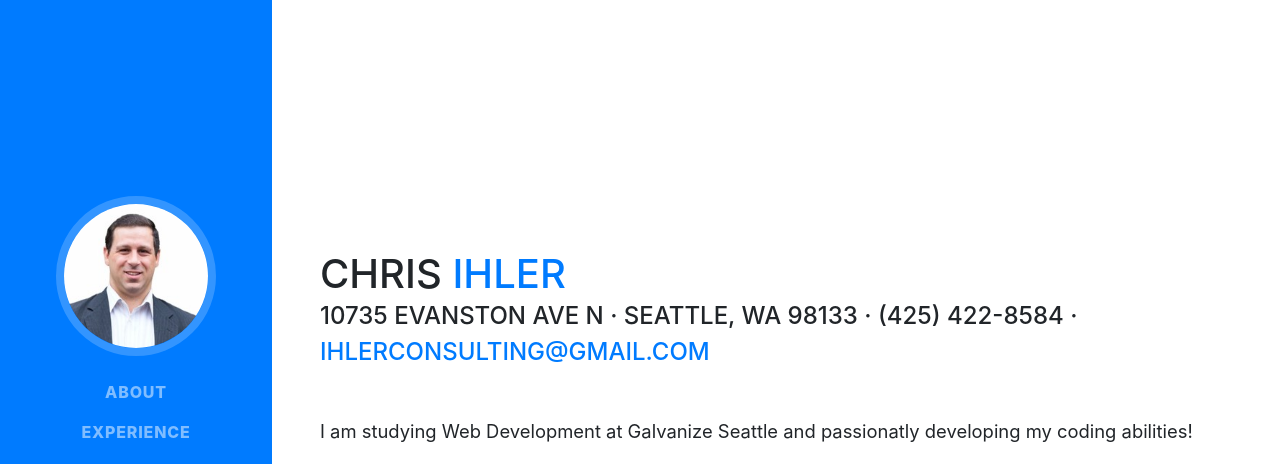
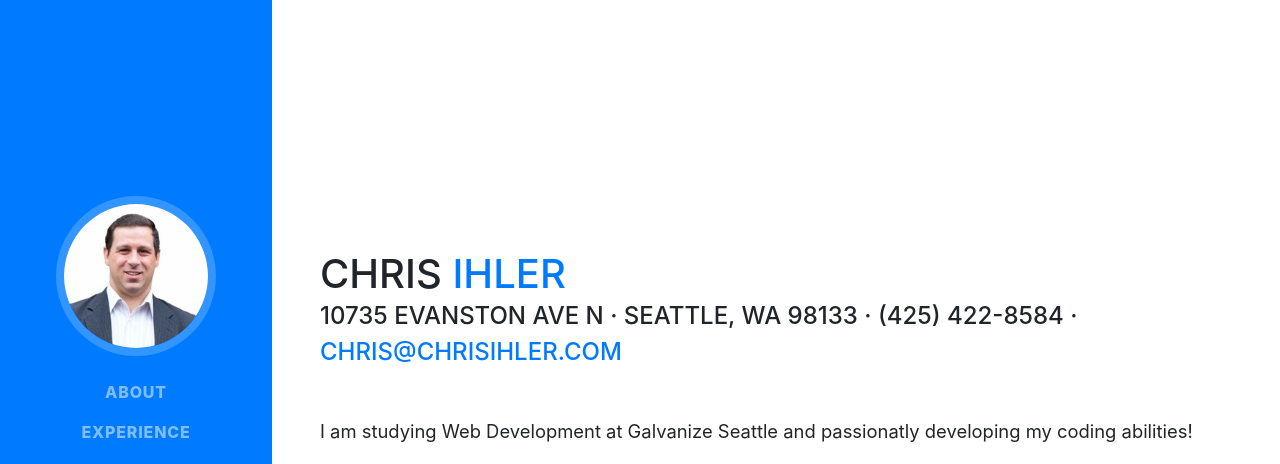
Before and after one commit to ChrisIhler/personal-website, a website with bundled scripts: page startbootstrap-resume-gh-pages/index.html in a window 1280 px wide. Shown: the top 464 px of the page. Built offline with nearby package versions, Linux system fonts and the light colour scheme; a web font is replaced by a local one.

Commit message:
email update

```diff
--- a/startbootstrap-resume-gh-pages/index.html
+++ b/startbootstrap-resume-gh-pages/index.html
@@ -67,7 +67,7 @@
             <span class="text-primary">Ihler</span>
           </h1>
           <div class="subheading mb-5">10735 Evanston Ave N · Seattle, WA 98133 · (425) 422-8584 ·
-            <a href="mailto:ihlerconsulting.com">ihlerconsulting@gmail.com</a>
+            <a href="mailto:Chris@ChrisIhler.com">Chris@ChrisIhler.com</a>
           </div>
           <p class="lead mb-5">I am studying Web Development at Galvanize Seattle and passionatly developing my coding abilities!</p>
           <div class="social-icons">
```
Also changed, not shown: startbootstrap-resume-gh-pages/.travis.yml (added), 2 other files.
